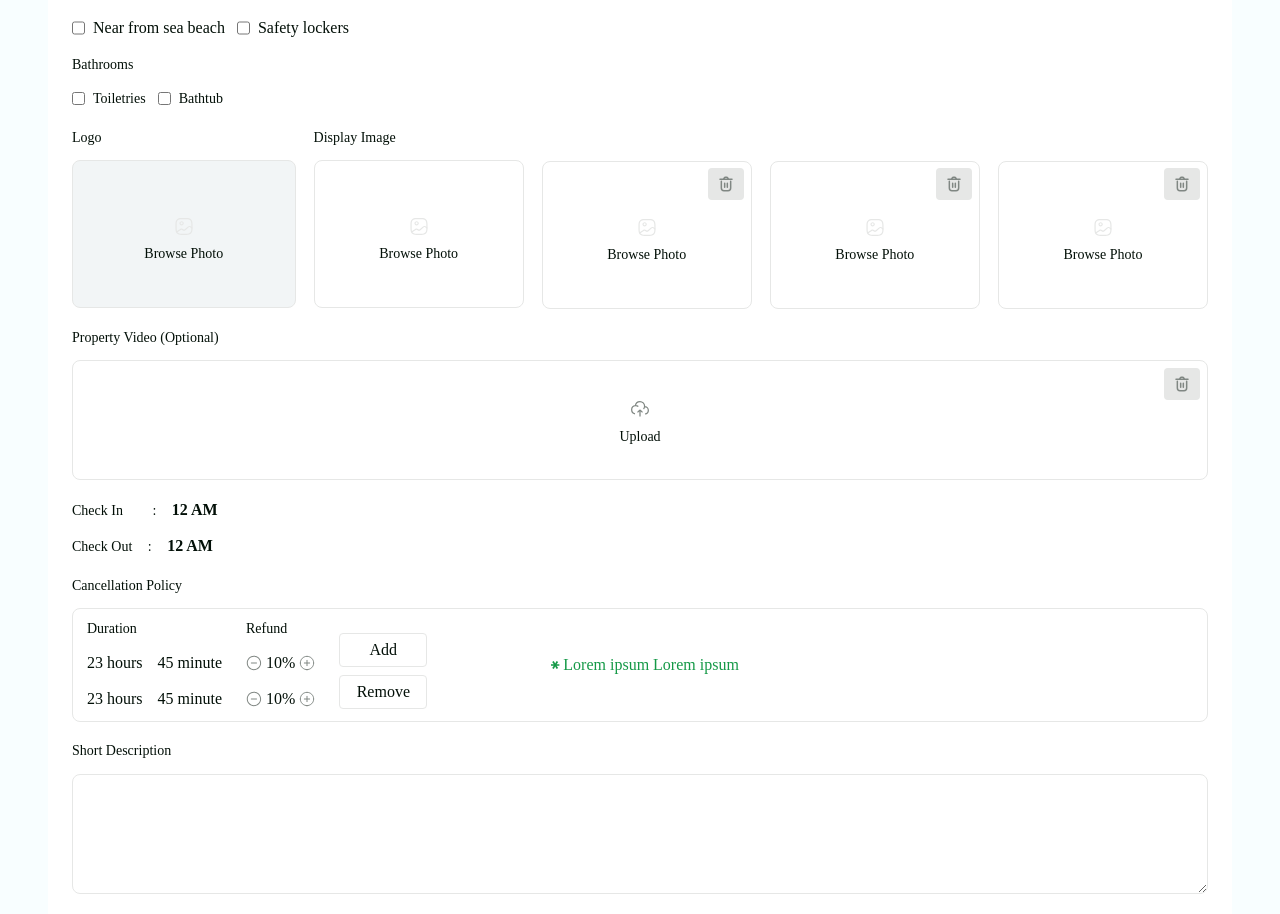
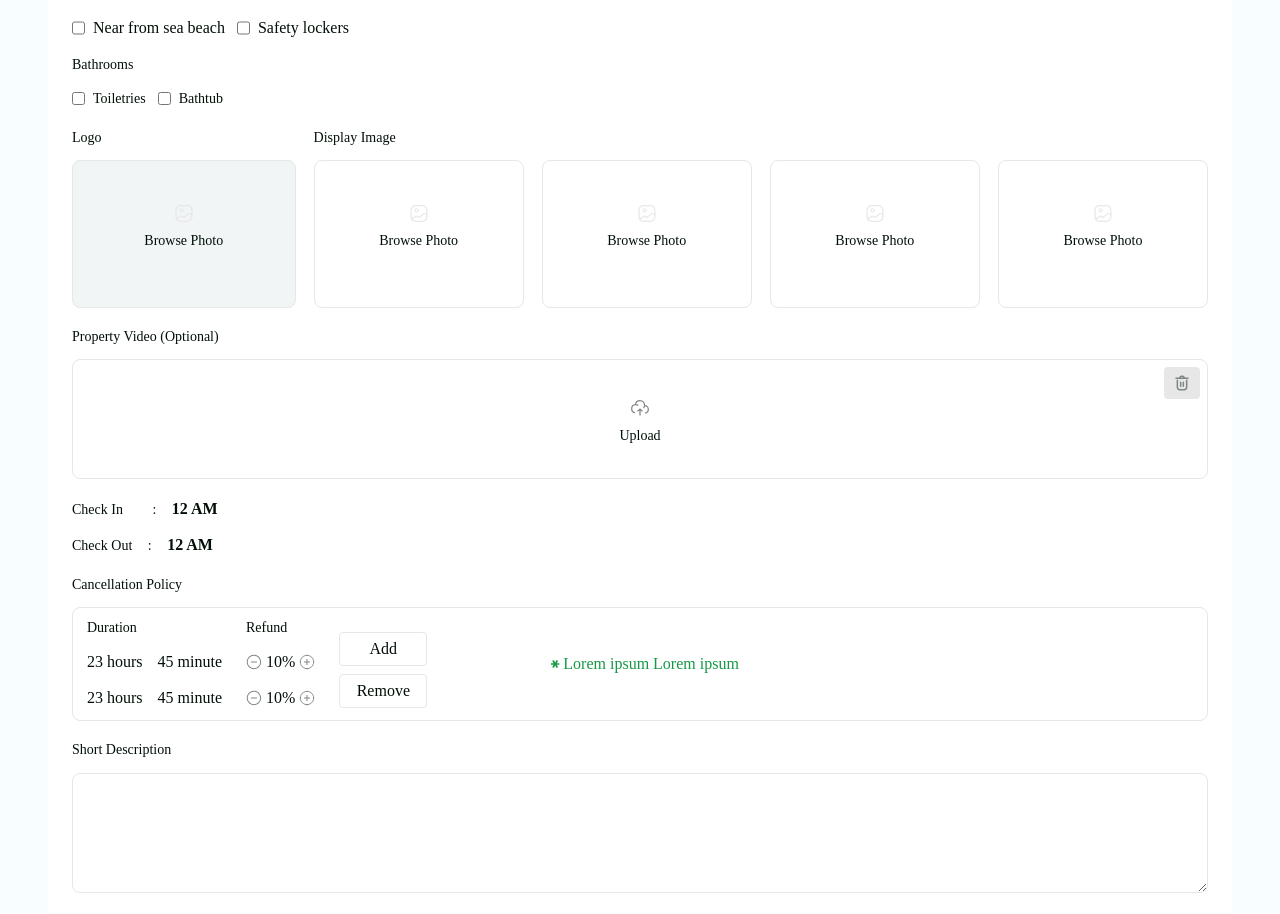
Before and after one commit to arif123s/chutyrooms-v2-client-side, a React (Vite) app: page /property-add in a window 1280 px wide. Shown: the part 1000-1914 px from the top of the page. Built offline with nearby package versions, Linux system fonts and the light colour scheme; a web font is replaced by a local one.

Commit message:
property logo , images and video input  set

```diff
--- a/src/Pages/Common/Includes/User/NavBar/NavBar.jsx
+++ b/src/Pages/Common/Includes/User/NavBar/NavBar.jsx
@@ -65,7 +65,7 @@
             </a>
           </li>
           <li>
-            <a className="nav-item bg-[#E8F5ED] text-[#159947] flex items-center p-[4px] md:px-[16px] lg:px-[16px] md:py-[10px] lg:py-[10px] rounded-[8px]">
+            <a className="nav-item bg-[#E8F5ED] text-[#159947] flex items-center p-[6px] md:px-[16px] lg:px-[16px] md:py-[10px] lg:py-[10px] rounded-[8px]">
               <img className="nav-icon" src={memberIcon}></img>
               Deal Membership
             </a>
--- a/src/Pages/Owner/PropertyAdd/PropertyAdd.jsx
+++ b/src/Pages/Owner/PropertyAdd/PropertyAdd.jsx
@@ -10,12 +10,55 @@
 import { useState } from "react";
 
 const PropertyAdd = () => {
-  const [selectedFile, setSelectedFile] = useState(null);
+  const [logo, setLogo] = useState(null);
+ const [displayImages, setDisplayImages] = useState([null, null, null, null]);
+  const [video, setVideo] = useState(null);
 
-  const handleFileChange = (event) => {
-    const file = event.target.files[0];
-    setSelectedFile(file);
+
+  const handleLogoSelect = (event) => {
+    const fileInput = event.target;
+    if (fileInput.files.length > 0) {
+      setLogo({
+        name: fileInput.files[0].name,
+        url: URL.createObjectURL(fileInput.files[0]),
+      });
+    } else {
+      setLogo(null);
+    }
   };
+
+   const handleDisplayImageSelect = (index, event) => {
+     const fileInput = event.target;
+     if (fileInput.files.length > 0) {
+       const newImages = [...displayImages];
+       newImages[index] = {
+         name: fileInput.files[0].name,
+         url: URL.createObjectURL(fileInput.files[0]),
+       };
+       setDisplayImages(newImages);
+     } else {
+       const newImages = [...displayImages];
+       newImages[index] = null;
+       setDisplayImages(newImages);
+     }
+   };
+
+     const handleVideoSelect = (event) => {
+       const fileInput = event.target;
+       if (fileInput.files.length > 0) {
+         setVideo({
+           name: fileInput.files[0].name,
+           url: URL.createObjectURL(fileInput.files[0]),
+         });
+       } else {
+         setVideo(null);
+       }
+     };
+
+     const handleVideoDelete =()=>{
+      setVideo(null)
+     }
+
 
   return (
     <div className="custom-container ">
@@ -193,7 +236,7 @@
 
               <div>
                 <h2 className="mb-[12px]">Logo</h2>
-                <div className=" mt-[12px]">
+                <div className=" ">
                   {/* <div className="flex justify-end absolute top-[8px] right-[8px]">
                     <img
                       className="px-[10px] py-[8px] bg-[#E6E7E6] rounded-[4px]"
@@ -202,20 +245,24 @@
                     />
                   </div> */}
 
-                  <label htmlFor="fileInput" className="input-label">
-                    <div className="w-full h-[148px] rounded-[8px] p-[8px] bg-[#F2F5F6] border-[1px] border-[#E6E7E6] mt-[12px]">
-                      <div className="mt-[48px]">
-                        {selectedFile ? (
+                  <label htmlFor="logo" className="input-label">
+                    <div className="w-full h-[148px] p-[55px] flex justify-center items-center rounded-[8px] bg-[#F2F5F6] border-[1px] border-[#E6E7E6] mt-[12px]">
+                      <div className="">
+                        {logo ? (
                           <>
                             <div className="grid justify-center ">
                               <div className="flex items-center mb-[8px]">
                                 <img
-                                  src={URL.createObjectURL(selectedFile)}
+                                  // src={URL.createObjectURL(logoImage)}
+                                  src={logo.url}
                                   alt="Selected File"
                                   className="w-8 mr-1"
                                 />
-                                <span className="">{selectedFile.name}</span>
+                                <span className="">{logo.name}</span>
                               </div>
+                              <p className="property-input-title text-center">
+                                Browse Photo
+                              </p>
                             </div>
                           </>
                         ) : (
@@ -233,9 +280,10 @@
                   </label>
                   <input
                     type="file"
-                    id="fileInput"
-                    accept="image/*"
-                    onChange={handleFileChange}
+                    id="logo"
+                    name="logo"
+                    // accept="image/*"
+                    onChange={handleLogoSelect}
                     style={{ display: "none" }}
                   />
                 </div>
@@ -243,32 +291,91 @@
 
               {/* Display Image */}
 
-              <div className="property-display-images">
-                <div>
-                  <h2 className="">Display Image</h2>
-                  <div className="relative">
-                    {/* <div className="flex justify-end absolute top-[8px] right-[8px]">
-                      <img
-                        className="px-[10px] py-[8px] bg-[#E6E7E6] rounded-[4px]"
-                        src={delteIcon}
-                        alt=""
-                      />
-                    </div> */}
-
-                    <label htmlFor="fileInput" className="input-label">
-                      <div className="w-full h-[148px] rounded-[8px] p-[8px] border-[1px] border-[#E6E7E6] mt-[12px]">
-                        <div className="mt-[48px]">
-                          {selectedFile ? (
+              <div>
+                <h2 className="">Display Image</h2>
+                <div className="property-display-images">
+                  {displayImages.map((image, index) => (
+                    <div key={index}>
+                      <label
+                        htmlFor={`display-image-${index}`}
+                        className="input-label"
+                      >
+                        <div className="w-full h-[148px] flex justify-center items-center rounded-[8px] p-[8px] border-[1px] border-[#E6E7E6] mt-[12px]">
+                          {image ? (
                             <>
                               <div className="grid justify-center ">
                                 <div className="flex items-center mb-[8px]">
                                   <img
-                                    src={URL.createObjectURL(selectedFile)}
+                                    src={image.url}
+                                    alt={image.name}
+                                    className="w-8 mr-1"
+                                  />
+                                  <span className="">{image.name}</span>
+                                </div>
+                                <p className="property-input-title text-center">
+                                  Browse Photo
+                                </p>
+                              </div>
+                              {/* <img
+                                src={image.url}
+                                alt={image.name}
+                                className="selected-image"
+                              />
+                              <span>{image.name}</span> */}
+                            </>
+                          ) : (
+                            // <label htmlFor={`display-image-${index}`}>
+                            <>
+                              <div>
+                                <div className="flex justify-center mb-[8px]">
+                                  <img
+                                    className="w-[20px]"
+                                    src={imgIcon}
+                                    alt=""
+                                  />
+                                </div>
+                                <p className="property-input-title text-center">
+                                  Browse Photo
+                                </p>
+                              </div>
+                            </>
+                            // </label>
+                          )}
+                        </div>
+                      </label>
+                      <input
+                        type="file"
+                        id={`display-image-${index}`}
+                        name={`display-image-${index}`}
+                        style={{ display: "none" }}
+                        onChange={(event) =>
+                          handleDisplayImageSelect(index, event)
+                        }
+                      />
+                    </div>
+                  ))}
+                </div>
+
+                {/* <div>
+                  <h2 className="">Display Image</h2>
+                  <div className="relative">
+                    <label htmlFor="fileInput" className="input-label">
+                      <div className="w-full h-[148px] flex justify-center items-center rounded-[8px] p-[8px] border-[1px] border-[#E6E7E6] mt-[12px]">
+                        <div className="">
+                          {displayImage ? (
+                            <>
+                              <div className="grid justify-center ">
+                                <div className="flex items-center mb-[8px]">
+                                  <img
+                                    src={URL.createObjectURL(displayImage)}
                                     alt="Selected File"
                                     className="w-8 mr-1"
                                   />
-                                  <span className="">{selectedFile.name}</span>
+                                  <span className="">{displayImage.name}</span>
                                 </div>
+                                <p className="property-input-title text-center">
+                                  Browse Photo
+                                </p>
                               </div>
                             </>
                           ) : (
@@ -292,34 +399,31 @@
                       type="file"
                       id="fileInput"
                       accept="image/*"
-                      onChange={handleFileChange}
+                      onChange={handleDisplayImage}
                       style={{ display: "none" }}
                     />
                   </div>
-                </div>
+                </div> */}
 
-                <div className="relative mt-[22px]">
-                  <div className="flex justify-end absolute top-[19px] right-[8px]">
-                    <img
-                      className="px-[10px] py-[8px] bg-[#E6E7E6] rounded-[4px]"
-                      src={delteIcon}
-                      alt=""
-                    />
-                  </div>
+                {/* <div className="relative mt-[22px]">
+
                   <label htmlFor="fileInput" className="input-label">
-                    <div className="w-full h-[148px] rounded-[8px] p-[8px] border-[1px] border-[#E6E7E6] mt-[12px]">
-                      <div className="mt-[48px]">
-                        {selectedFile ? (
+                    <div className="w-full h-[148px] flex justify-center items-center rounded-[8px] p-[8px] border-[1px] border-[#E6E7E6] mt-[12px]">
+                      <div className="">
+                        {displayImage ? (
                           <>
                             <div className="grid justify-center ">
                               <div className="flex items-center mb-[8px]">
                                 <img
-                                  src={URL.createObjectURL(selectedFile)}
+                                  src={URL.createObjectURL(displayImage)}
                                   alt="Selected File"
                                   className="w-8 mr-1"
                                 />
-                                <span className="">{selectedFile.name}</span>
+                                <span className="">{displayImage.name}</span>
                               </div>
+                              <p className="property-input-title text-center">
+                                Browse Photo
+                              </p>
                             </div>
                           </>
                         ) : (
@@ -339,33 +443,30 @@
                     type="file"
                     id="fileInput"
                     accept="image/*"
-                    onChange={handleFileChange}
+                    onChange={handleDisplayImage}
                     style={{ display: "none" }}
                   />
                 </div>
 
                 <div className="relative mt-[22px]">
-                  <div className="flex justify-end absolute top-[19px] right-[8px]">
-                    <img
-                      className="px-[10px] py-[8px] bg-[#E6E7E6] rounded-[4px]"
-                      src={delteIcon}
-                      alt=""
-                    />
-                  </div>
+
                   <label htmlFor="fileInput" className="input-label">
-                    <div className="w-full h-[148px] rounded-[8px] p-[8px] border-[1px] border-[#E6E7E6] mt-[12px]">
-                      <div className="mt-[48px]">
-                        {selectedFile ? (
+                    <div className="w-full h-[148px] flex justify-center items-center rounded-[8px] p-[8px] border-[1px] border-[#E6E7E6] mt-[12px]">
+                      <div className="">
+                        {displayImage ? (
                           <>
                             <div className="grid justify-center ">
                               <div className="flex items-center mb-[8px]">
                                 <img
-                                  src={URL.createObjectURL(selectedFile)}
+                                  src={URL.createObjectURL(displayImage)}
                                   alt="Selected File"
                                   className="w-8 mr-1"
                                 />
-                                <span className="">{selectedFile.name}</span>
+                                <span className="">{displayImage.name}</span>
                               </div>
+                              <p className="property-input-title text-center">
+                                Browse Photo
+                              </p>
                             </div>
                           </>
                         ) : (
@@ -385,33 +486,30 @@
                     type="file"
                     id="fileInput"
                     accept="image/*"
-                    onChange={handleFileChange}
+                    onChange={handleDisplayImage}
                     style={{ display: "none" }}
                   />
                 </div>
 
                 <div className="relative mt-[22px]">
-                  <div className="flex justify-end absolute top-[19px] right-[8px]">
-                    <img
-                      className="px-[10px] py-[8px] bg-[#E6E7E6] rounded-[4px]"
-                      src={delteIcon}
-                      alt=""
-                    />
-                  </div>
+
                   <label htmlFor="fileInput" className="input-label">
-                    <div className="w-full h-[148px] rounded-[8px] p-[8px] border-[1px] border-[#E6E7E6] mt-[12px]">
-                      <div className="mt-[48px]">
-                        {selectedFile ? (
+                    <div className="w-full h-[148px] flex justify-center items-center rounded-[8px] p-[8px] border-[1px] border-[#E6E7E6] mt-[12px]">
+                      <div className="">
+                        {displayImage ? (
                           <>
                             <div className="grid justify-center ">
                               <div className="flex items-center mb-[8px]">
                                 <img
-                                  src={URL.createObjectURL(selectedFile)}
+                                  src={URL.createObjectURL(displayImage)}
                                   alt="Selected File"
                                   className="w-8 mr-1"
                                 />
-                                <span className="">{selectedFile.name}</span>
+                                <span className="">{displayImage.name}</span>
                               </div>
+                              <p className="property-input-title text-center">
+                                Browse Photo
+                              </p>
                             </div>
                           </>
                         ) : (
@@ -431,10 +529,10 @@
                     type="file"
                     id="fileInput"
                     accept="image/*"
-                    onChange={handleFileChange}
+                    onChange={handleDisplayImage}
                     style={{ display: "none" }}
                   />
-                </div>
+                </div> */}
               </div>
             </div>
           </div>
@@ -442,26 +540,26 @@
           <div className="mt-[18px] ">
             <h2> Property Video {`(Optional)`}</h2>
             <div className="relative">
-              <div className="flex justify-end absolute top-[8px] right-[8px]">
+              <div onClick={handleVideoDelete} className="flex justify-end absolute top-[8px] right-[8px]">
                 <img
                   className="px-[10px] py-[8px] bg-[#E6E7E6] rounded-[4px]"
                   src={delteIcon}
                   alt=""
                 />
               </div>
-              <label htmlFor="fileInput" className="input-label">
+              <label htmlFor="video" className="input-label">
                 <div className="w-full h-[120px] rounded-[8px] p-[8px] border-[1px] border-[#E6E7E6] mt-[12px]">
                   <div className="mt-[30px]">
-                    {selectedFile ? (
+                    {video ? (
                       <>
                         <div className="grid justify-center ">
-                          <div className="flex mb-[8px]">
+                          <div className="flex mb-[8px] items-center">
                             <img
-                              src={URL.createObjectURL(selectedFile)}
+                              src={video.url}
                               alt="Selected File"
-                              className=""
+                              className="w-10 mr-1"
                             />
-                            <span className="">{selectedFile.name}</span>
+                            <span className="">{video.name}</span>
                           </div>
                         </div>
                       </>
@@ -480,9 +578,9 @@
               </label>
               <input
                 type="file"
-                id="fileInput"
+                id="video"
                 accept="image/*"
-                onChange={handleFileChange}
+                onChange={handleVideoSelect}
                 style={{ display: "none" }}
               />
             </div>
```
Also changed, not shown: src/Pages/Common/Includes/User/NavBar/NavBar.css (+10 -0 lines), src/assets/icons/menu.svg.
